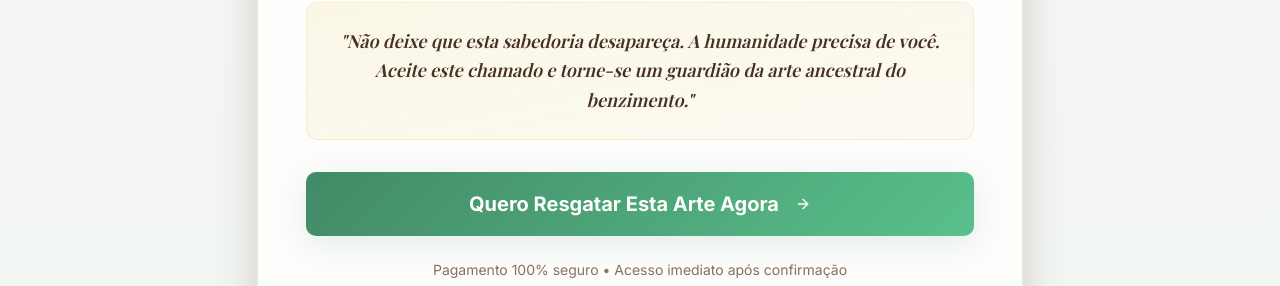
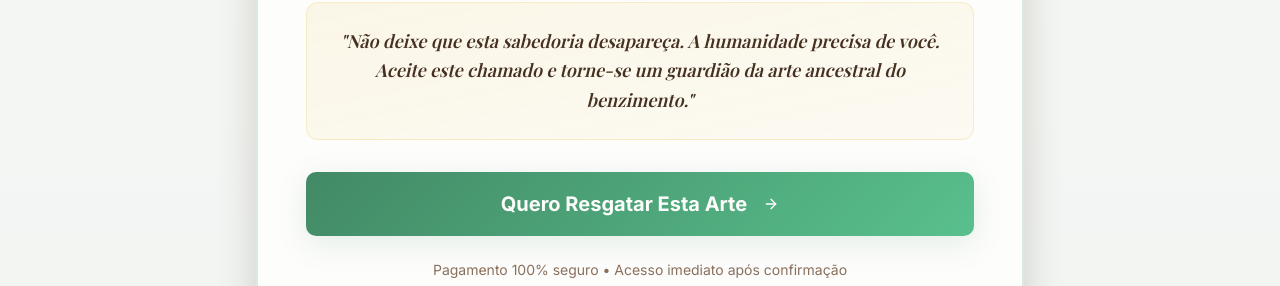
Before and after one commit to joelsmacedo/benzimento-ancestral-copy, a React (Vite) app: page / in a window 1280 px wide. Shown: the part 6845-7131 px from the top of the page. Built offline with nearby package versions, Linux system fonts and the light colour scheme; the HTML template or start-up script is replaced by a standard one.

Commit message:
Changes
Co-authored-by: joelsmacedo <22035720+joelsmacedo@users.noreply.github.com>

```diff
--- a/src/components/CTASection.tsx
+++ b/src/components/CTASection.tsx
@@ -83,7 +83,7 @@ export const CTASection = () => {
                 target="_blank"
                 rel="noopener noreferrer"
               >
-                Quero Resgatar Esta Arte Agora
+                Quero Resgatar Esta Arte
                 <ArrowRight className="ml-2 h-6 w-6 group-hover:translate-x-1 transition-smooth" />
               </a>
             </Button>
```
